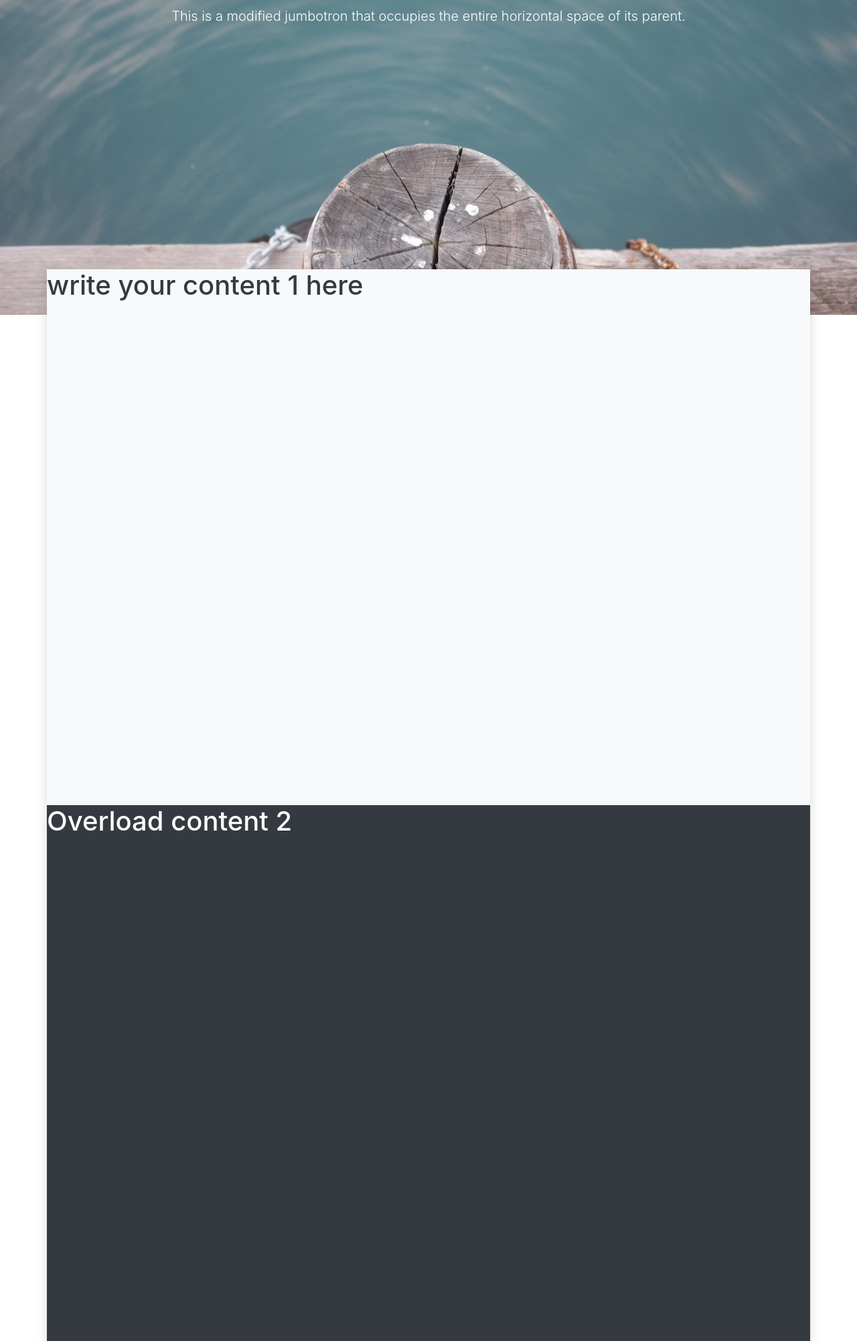
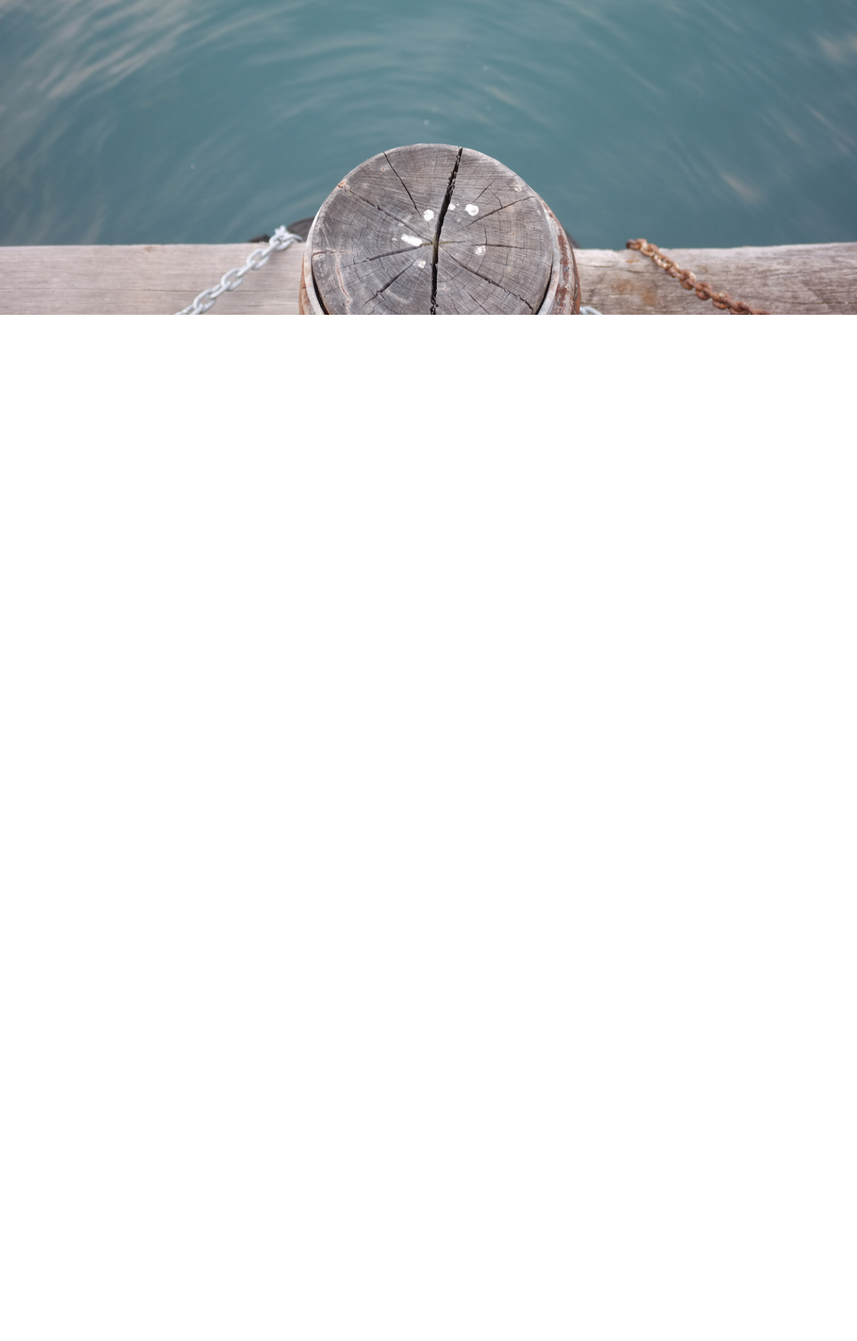
Before and after one commit to Adan1996/0101, a Django app: page / in a window 1280 px wide. Shown: the part 130-2132 px from the top of the page at 67% size. After the commit the page ends 600 px from the top, so only its background shows below. Run offline with Django 3.2, Linux system fonts and the light colour scheme; some libraries are stand-ins or nearby versions.

Commit message:
merapihkan halaman home

```diff
--- a/templates/index.html
+++ b/templates/index.html
@@ -2,17 +2,4 @@
 
 {% block header %}
 <h1 class="display-4">{{ content }}</h1>
-<p class="lead">This is a modified jumbotron that occupies the entire horizontal space of its parent.</p>
 {% endblock header %}
-
-{% block content-1 %}
-<div class="row" style="height: 800px;">
-    <h1>write your content 1 here</h1>
-</div>
-{% endblock content-1 %}
-
-{% block content-2 %}
-<div class="row" style="height: 800px;">
-    <h1>Overload content 2</h1>
-</div>
-{% endblock content-2 %}
```
